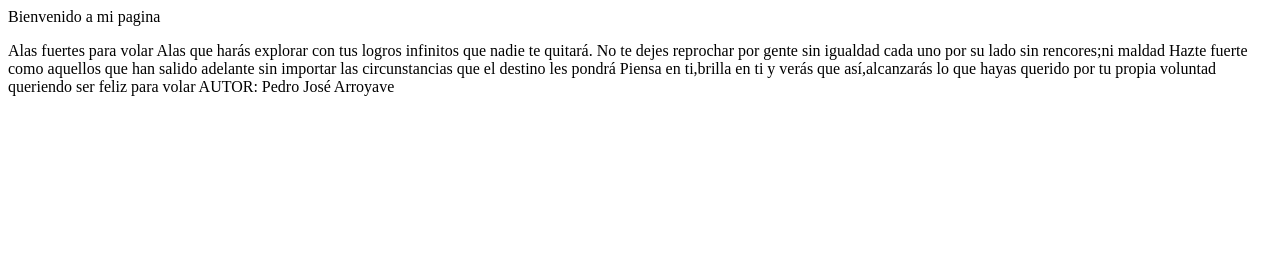
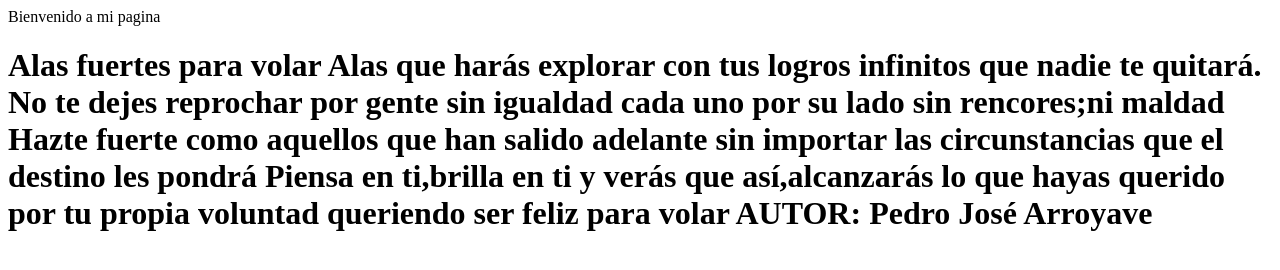
Before and after one commit to sofiagarcia09/Raiz, a plain HTML site: page index.html in a window 1280 px wide. Drawn offline with Linux system fonts and the light colour scheme.

Commit message:
PONER TEXTO EN GRANDE  On branch titulos  Changes to be committed: 	modified:   index.html

```diff
--- a/index.html
+++ b/index.html
@@ -7,7 +7,7 @@
 	</head>
 	<body>
             <div>Bienvenido a mi pagina</div>
-	    <p>Alas fuertes para volar
+	    <h1>Alas fuertes para volar
 		Alas que harás explorar
 		con tus logros infinitos
 		que nadie te quitará.
@@ -28,6 +28,6 @@
 		tu propia voluntad
 		queriendo ser feliz
 		para volar
-			AUTOR: Pedro José Arroyave</p>
+			AUTOR: Pedro José Arroyave</h1>
 	</body>
 </html>
```
